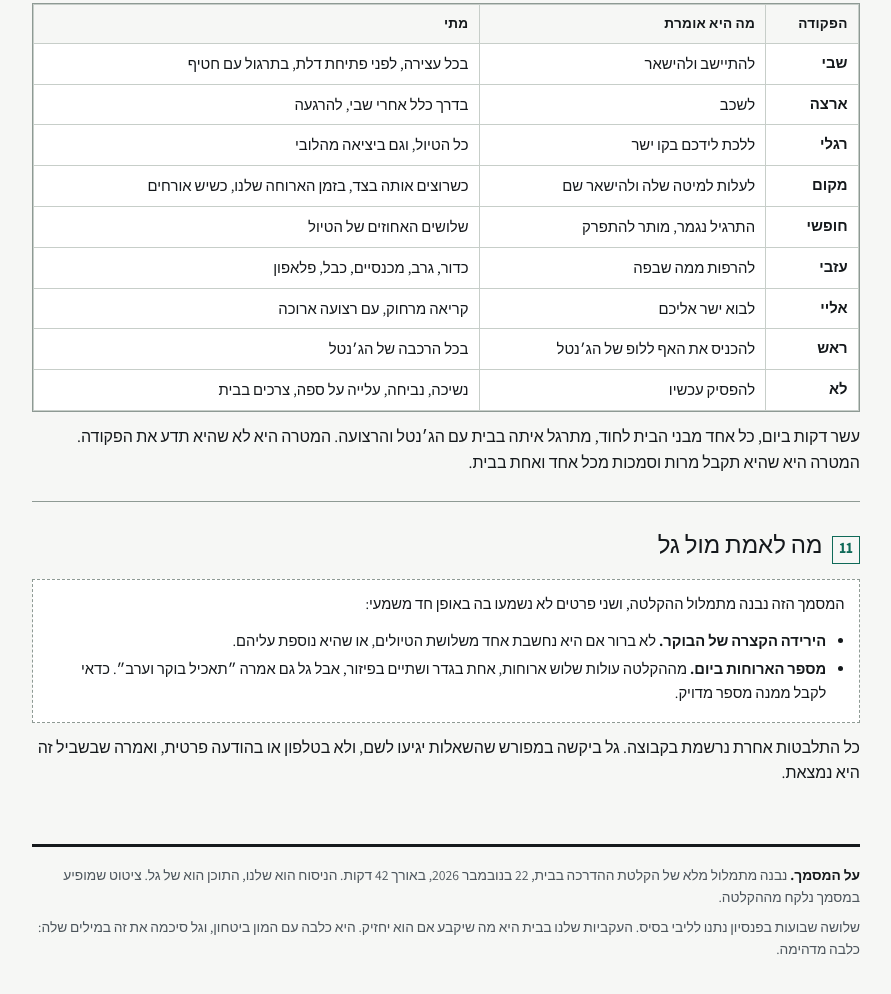
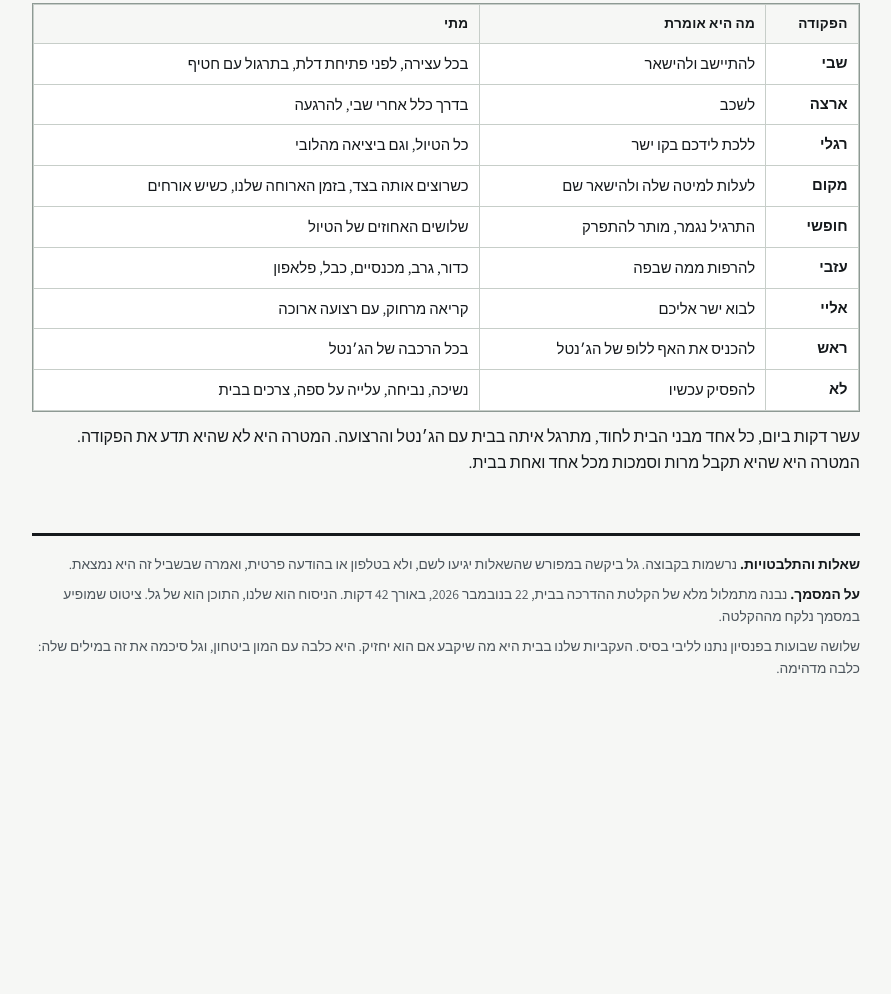
Before and after one commit to amitrubin10/LIBI, a plain HTML site: page index.html in a window 1280 px wide. Shown: the part 6437-7431 px from the top of the page, without its empty margins (194-1085 px from the left). After the commit the page ends 7165 px from the top, so only its background shows below. Drawn offline with Linux system fonts and the light colour scheme.

Commit message:
הסרת הפרק על אימות מול גל
השורה על רישום שאלות בקבוצה הועברה לתחתית המסמך.
צומצמו המרווחים בהדפסה, והמסמך ירד מ-7 עמודים ל-6.

Co-Authored-By: Claude Opus 5 <noreply@anthropic.com>

```diff
--- a/index.html
+++ b/index.html
@@ -160,7 +160,6 @@ section.topic h2 i{
 .quote b{display:block;font-size:.76rem;color:var(--go);margin-top:.3rem;font-weight:800}
 .warn{border:1px solid var(--stop);background:var(--stop-soft);padding:.7rem .85rem;font-size:.95rem}
 .warn b{color:var(--stop)}
-.note{border:1px dashed var(--rule-strong);background:var(--card);padding:.8rem .9rem;font-size:.92rem;display:grid;gap:.5rem}
 footer{border-top:3px solid var(--ink);margin-top:2rem;padding-top:1.1rem;font-size:.86rem;color:var(--ink-soft);display:grid;gap:.5rem}
 footer b{color:var(--ink)}
 
@@ -202,9 +201,13 @@ footer b{color:var(--ink)}
   .fridge table{font-size:8.5pt}
   .fridge th,.fridge td{padding:.2rem .35rem}
   .fridge thead th{font-size:8pt}
-  section.topic{padding-block:.85rem}
+  section.topic{padding-block:.45rem}
   section.topic h2{font-size:14pt}
-  .body{gap:.45rem}
+  .body{margin-top:.5rem;gap:.38rem}
+  .quote{padding-block:.28rem}
+  .warn{padding-block:.45rem}
+  footer{margin-top:.45rem;padding-top:.4rem;border-top-width:2pt;break-inside:avoid;gap:.22rem;font-size:8.3pt;line-height:1.4}
+  footer .closing{display:none}
   a{color:inherit;text-decoration:none}
 }
 </style>
@@ -483,23 +486,10 @@ footer b{color:var(--ink)}
   </div>
 </section>
 
-<section class="topic" id="t11">
-  <h2><i>11</i>מה לאמת מול גל</h2>
-  <div class="body">
-    <div class="note">
-      <p>המסמך הזה נבנה מתמלול ההקלטה, ושני פרטים לא נשמעו בה באופן חד משמעי:</p>
-      <ul>
-        <li><strong>הירידה הקצרה של הבוקר.</strong> לא ברור אם היא נחשבת אחד משלושת הטיולים, או שהיא נוספת עליהם.</li>
-        <li><strong>מספר הארוחות ביום.</strong> מההקלטה עולות שלוש ארוחות, אחת בגדר ושתיים בפיזור, אבל גל גם אמרה ״תאכיל בוקר וערב״. כדאי לקבל ממנה מספר מדויק.</li>
-      </ul>
-    </div>
-    <p>כל התלבטות אחרת נרשמת בקבוצה. גל ביקשה במפורש שהשאלות יגיעו לשם, ולא בטלפון או בהודעה פרטית, ואמרה שבשביל זה היא נמצאת.</p>
-  </div>
-</section>
-
 <footer>
+  <p><b>שאלות והתלבטויות.</b> נרשמות בקבוצה. גל ביקשה במפורש שהשאלות יגיעו לשם, ולא בטלפון או בהודעה פרטית, ואמרה שבשביל זה היא נמצאת.</p>
   <p><b>על המסמך.</b> נבנה מתמלול מלא של הקלטת ההדרכה בבית, 22 בנובמבר 2026, באורך 42 דקות. הניסוח הוא שלנו, התוכן הוא של גל. ציטוט שמופיע במסמך נלקח מההקלטה.</p>
-  <p>שלושה שבועות בפנסיון נתנו לליבי בסיס. העקביות שלנו בבית היא מה שיקבע אם הוא יחזיק. היא כלבה עם המון ביטחון, וגל סיכמה את זה במילים שלה: כלבה מדהימה.</p>
+  <p class="closing">שלושה שבועות בפנסיון נתנו לליבי בסיס. העקביות שלנו בבית היא מה שיקבע אם הוא יחזיק. היא כלבה עם המון ביטחון, וגל סיכמה את זה במילים שלה: כלבה מדהימה.</p>
 </footer>
 
 </div>
```
Also changed, not shown: 1 other file.
